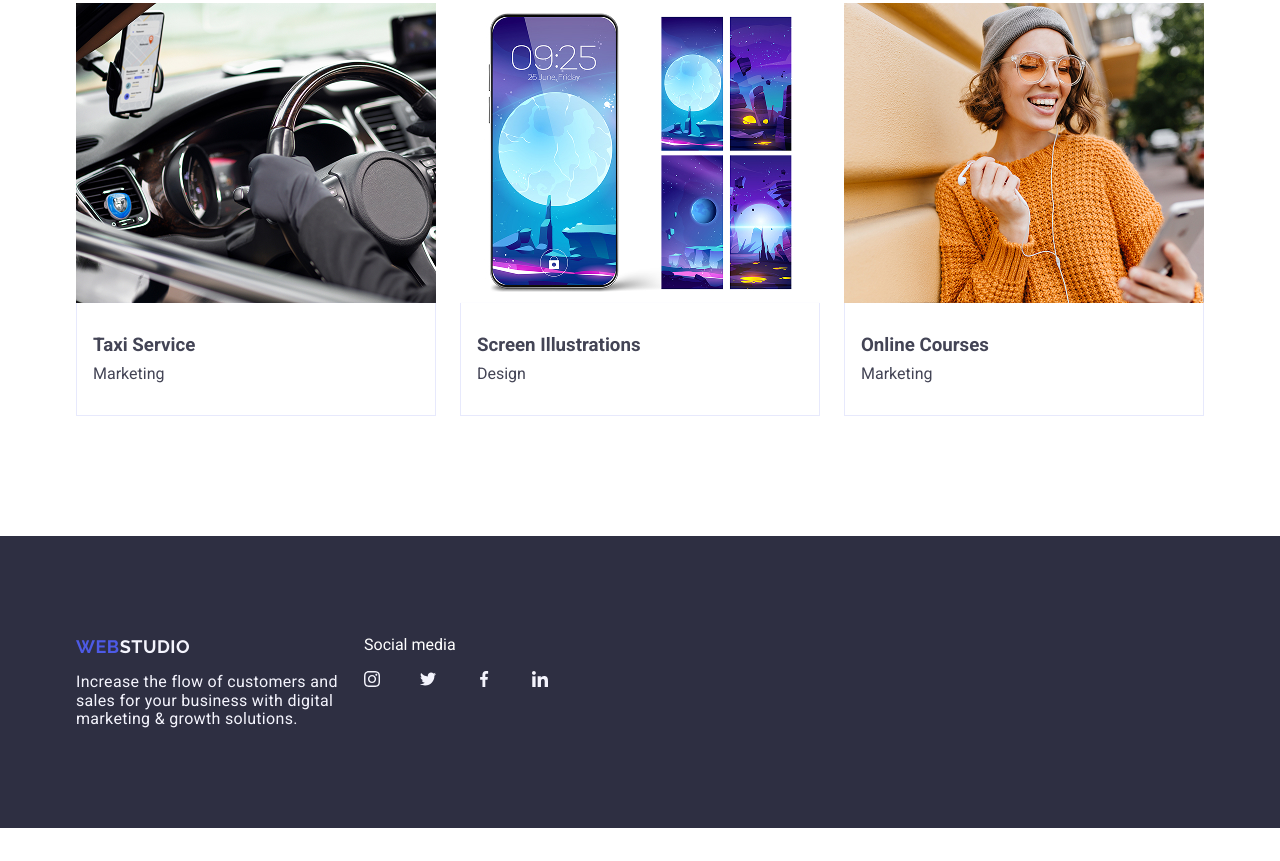
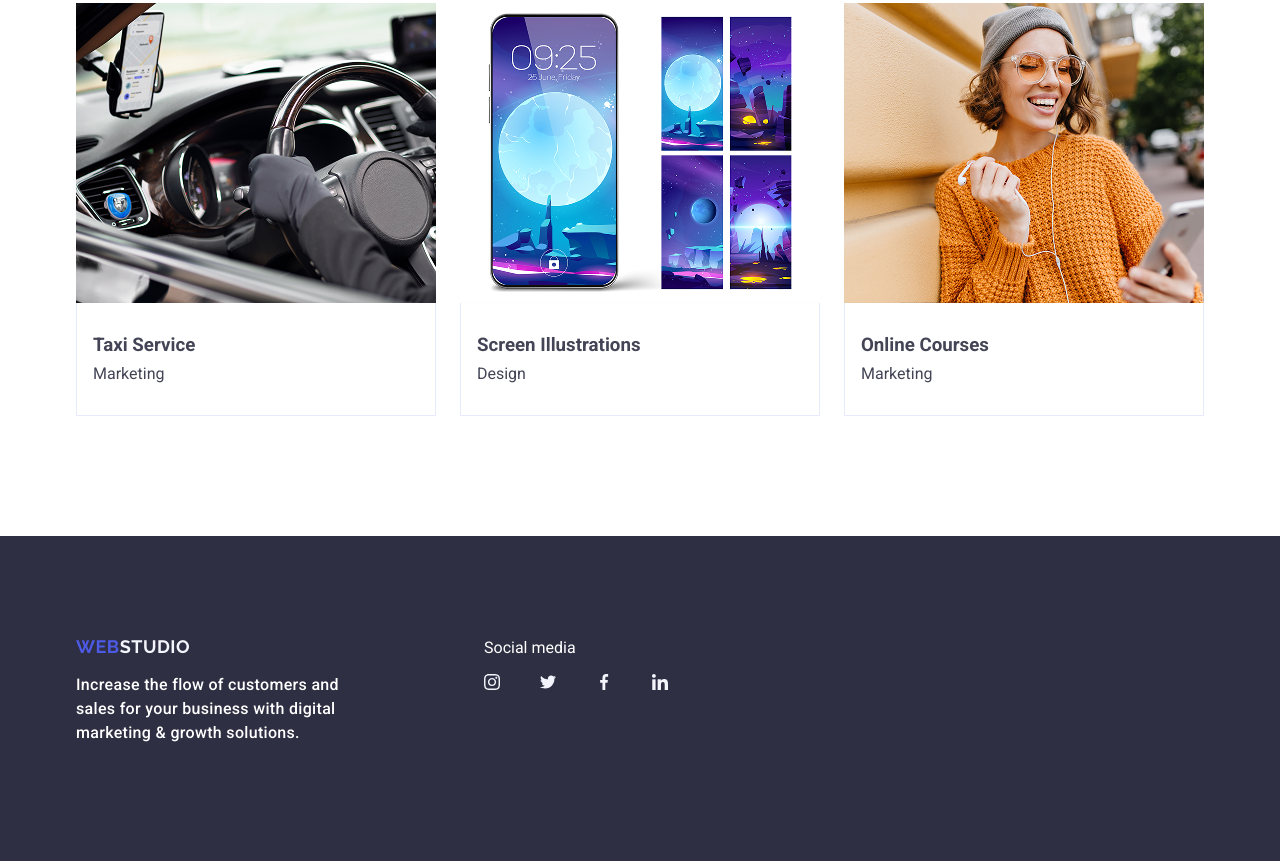
Before and after one commit to vkotelnykovaa/goit-markup-hw-04, a plain HTML site: page index.html in a window 1280 px wide. Shown: the part 2583-3444 px from the top of the page. Before the commit the page ends 3411 px from the top, so only its background shows below. Drawn offline with nearby package versions, Linux system fonts and the light colour scheme.

Commit message:
Footer changed

```diff
--- a/css/styles.css
+++ b/css/styles.css
@@ -286,11 +286,13 @@ li {
 
 
 .text_footer {
-   font-weight: 400;
    font-size: 16px;
    letter-spacing: 0.02em;
-   color: #F4F4FD;
+   color: #FFF;
    max-width: 264px;
+   font-weight: 500;
+   line-height: 1.5;
+   margin-bottom: 16px;
 }
 
 .studio_white {
@@ -302,10 +304,6 @@ li {
    margin: 0 auto;
    padding: 0 15px;
    box-sizing: border-box;
-}
-
-.flexd_row {
-   flex-direction: row;
 }
 
 .features_container {
@@ -327,6 +325,8 @@ li {
    color: #2e2f42;
    margin-bottom: 8px;
 }
+
+
 
 .teamsection_item {
    width: calc((100% - 72px) / 4);
@@ -464,6 +464,7 @@ li {
    display: flex;
    flex-direction: row;
    gap: 24px;
+   align-items: baseline
 }
 
 .icons_row {
@@ -496,3 +497,7 @@ li {
 .portfolio_item:hover .overlay {
    transform: translateY(0%);
 }
+
+.logo_foot{
+   margin-right: 120px;
+}
--- a/index.html
+++ b/index.html
@@ -406,7 +406,7 @@
 
     <footer class="site_footer">
       <div class="container flexd_row">
-        <div class="flexd_column">
+        <div class="flexd_column logo_foot">
           <a href="./index.html" class="logo_brand_foot">
             Web<span class="studio_white">Studio</span>
           </a>
@@ -418,28 +418,28 @@
 
         <div class="footer_icons flexd_column">
           <p>Social media</p>
-          <div class="icons_row">
-            <div class="icon_box">
+          <ul class="icons_row">
+            <li class="icon_box">
               <svg class="icon-soc" width="16" height="16">
                 <use href="./images/icons.svg#icon-instagram-2"></use>
               </svg>
-            </div>
-            <div class="icon_box">
+            </li>
+            <li class="icon_box">
               <svg class="icon-soc" width="16" height="16">
                 <use href="./images/icons.svg#icon-twitter-1"></use>
               </svg>
-            </div>
-            <div class="icon_box">
+            </li>
+            <li class="icon_box">
               <svg class="icon-soc" width="16" height="16">
                 <use href="./images/icons.svg#icon-facebook-1"></use>
               </svg>
-            </div>
-            <div class="icon_box">
+            </li>
+            <li class="icon_box">
               <svg class="icon-soc" width="16" height="16">
                 <use href="./images/icons.svg#icon-linkedin-1"></use>
               </svg>
-            </div>
-          </div>
+            </li>
+          </ul>
         </div>
       </div>
     </footer>
```
